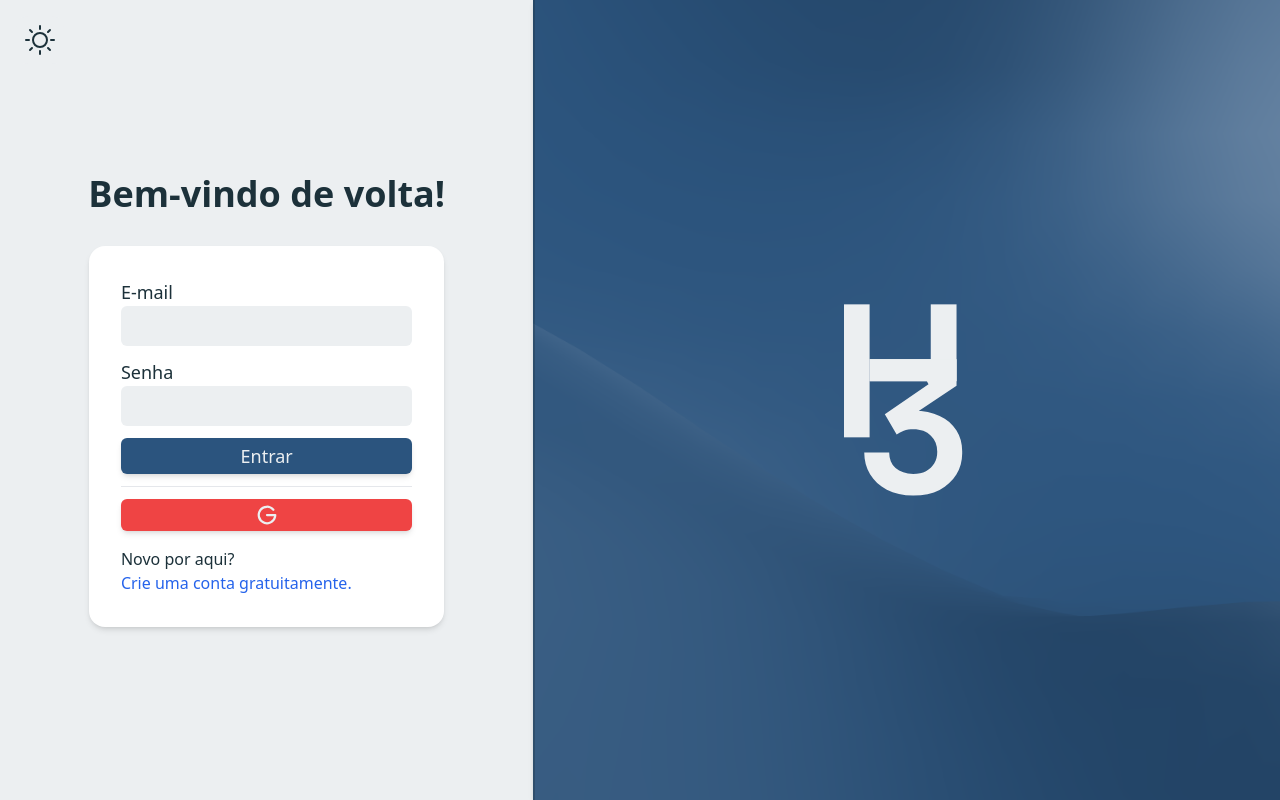
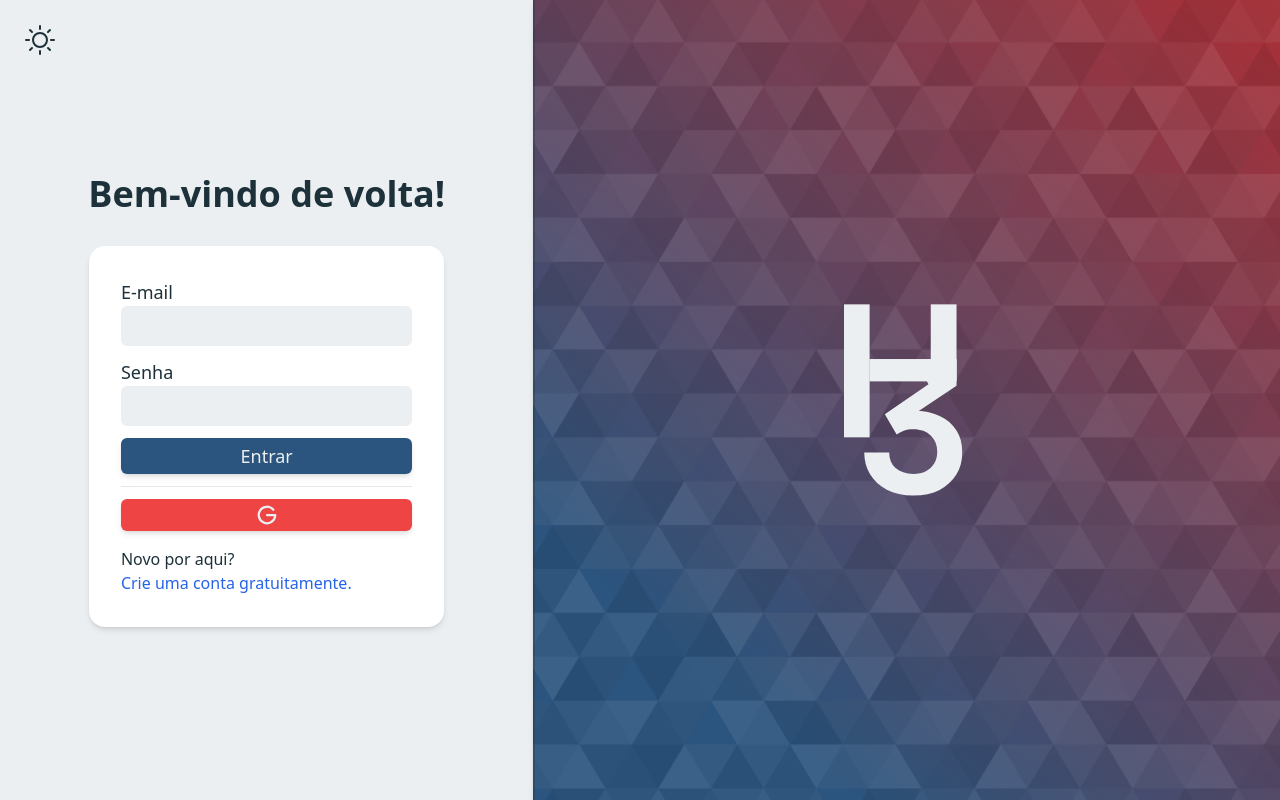
Before and after one commit to H3rmel/admin-template, a Next.js app: page /authentication in a window 1280 px wide. Built offline with nearby package versions, Linux system fonts and the light colour scheme.

Commit message:
new background

```diff
--- a/src/styles/globals.css
+++ b/src/styles/globals.css
@@ -79,7 +79,7 @@
   }
 
   .login-banner {
-    @apply hidden xl:flex basis-7/12 border-l-2 border-opacity-30 border-dark-500 bg-mesh-login bg-cover bg-center bg-fixed shadow-md;
+    @apply hidden xl:flex basis-7/12 border-l-2 border-opacity-30 border-dark-500 bg-prism-login bg-cover bg-center bg-fixed shadow-md;
   }
 
   .login-card {
--- a/tailwind.config.js
+++ b/tailwind.config.js
@@ -59,7 +59,7 @@ module.exports = {
         },
       },
       backgroundImage: {
-        "mesh-login": "url('/mesh-login.png')",
+        "prism-login": "url('/prism-login.png')",
       },
       boxShadow: {
         hover: "0 0 0 0.125rem",
```
Also changed, not shown: public/mesh-login.png (deleted), public/prism-login.png (added).
